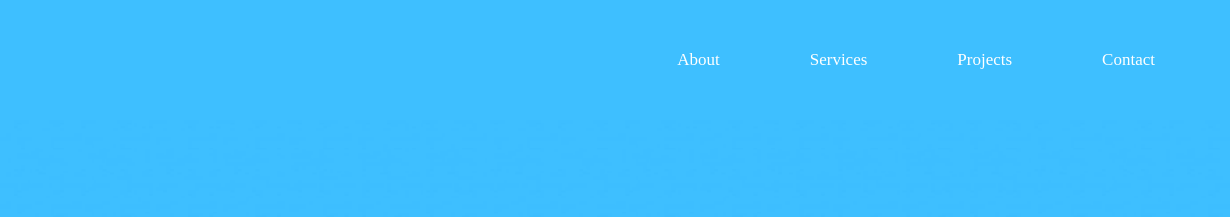
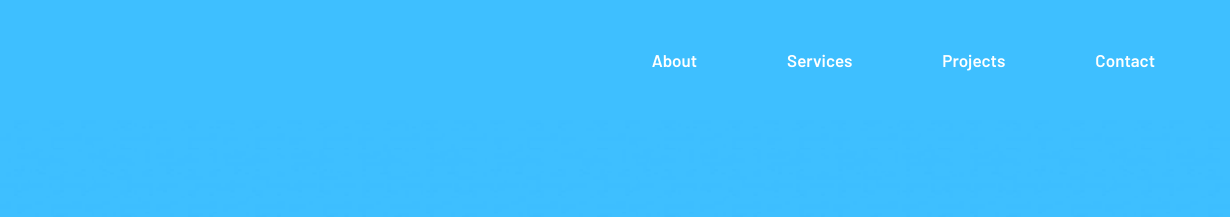
Before and after one commit to lollorena/frontend-mentor-sunnyside-agency-landing-page-main, a plain HTML site: page index.html in a window 1280 px wide. Shown: the top 217 px of the page, 50-1280 px from the left. Drawn offline with Linux system fonts and the light colour scheme.

Commit message:
changed the menu links and fixed the responsive

```diff
--- a/index.html
+++ b/index.html
@@ -35,10 +35,18 @@
       </label>
 
       <ul>
-        <li><a href="#about">About</a></li>
-        <li><a href="#services">Services</a></li>
-        <li><a href="#projects">Projects</a></li>
-        <li><a href="#contact">Contact</a></li>
+        <a href="#about">
+          <li>About</li>
+        </a>
+        <a href="#services">
+          <li>Services</li>
+        </a>
+        <a href="#projects">
+          <li>Projects</li>
+        </a>
+        <a href="#contact">
+          <li>Contact</li>
+        </a>
       </ul>
     </nav>
 
@@ -51,7 +59,7 @@
     </div>
   </section>
 
-  <section class="about" id="about">
+  <main class="about" id="about">
     <div class="item item-1">
       <h2>Transform your brand</h2>
       <p>We are a full-service creative agency specializing in helping brands grow fast. Engage your clients through compelling visuals that do most of the marketing for you.</p>
@@ -66,7 +74,7 @@
       <p>Using a collaborative formula of designers, researchers, photographers, videographers, and copywriters, we'll build and extend your brand in digital places.</p>
       <a href="#" class="btn-know-more">Know More</a>
     </div>
-  </section>
+  </main>
 
 
   <section class="services" id="services">
@@ -87,7 +95,7 @@
 
   </section>
 
- <section class="client-testimonials">
+  <section class="client-testimonials">
     <h3 class="title">Client testimonials</h3>
 
     <div class="client-1">
--- a/src/css/responsive.css
+++ b/src/css/responsive.css
@@ -26,6 +26,10 @@
     z-index: 1;
   }
 
+  .header nav ul .btn {
+    color: darkgrey;
+  }
+
   .header nav ul li {
     text-align: center;
     padding: 10px;
@@ -33,6 +37,7 @@
   }
 
   .header nav ul li:hover {
+    border-radius: 30px;
     background-color: orange;
   }
 
@@ -135,8 +140,13 @@
 
 }
 
+@media (max-width: 900px) {
+  .header {
+    flex-direction: column;
+  }
+}
+
 @media (max-width: 1000px) {
-
   .about .item {
     padding: 10%;
   }
@@ -149,5 +159,6 @@
 @media (min-width: 1920px) {
   body {
     margin: 0 20%;
+    background-color: #3DBFFF;
   }
 }
--- a/src/css/style.css
+++ b/src/css/style.css
@@ -5,6 +5,7 @@
 
 html {
   font-size: 62.5%;
+  scroll-behavior: smooth;
 }
 
 body {
@@ -20,6 +21,7 @@ body {
     "footer footer footer footer";
 
   font-size: 1.7rem;
+  overflow-x: hidden;
 }
 /* HEADER */
 .header {
@@ -34,21 +36,29 @@ body {
   background-color: rgb(62, 191, 255);
 }
 
+.header .logo img {
+  width: 200px;
+}
+
 .header ul {
   display: flex;
 }
 
-.header ul li a {
+.header ul a li {
+  font-family: 'Barlow', sans-serif;
+  font-weight: 600;
   color: white;
+  margin-left: 5px;
 }
 
-.header ul li {
+.header ul a li {
+  border-radius: 50px;
   margin: 0px 10px;
   padding: 20px 35px;
   transition: 0.3s;
 }
 
-.header ul li:hover {
+.header ul a:hover {
   border-radius: 50px;
   background-color: skyblue;
 }
@@ -267,6 +277,7 @@ body {
     "title title title"
     "client-1 client-2 client-3";
   padding: 10%;
+background-color: #fff;
 }
 
 .client-testimonials .title {
```
